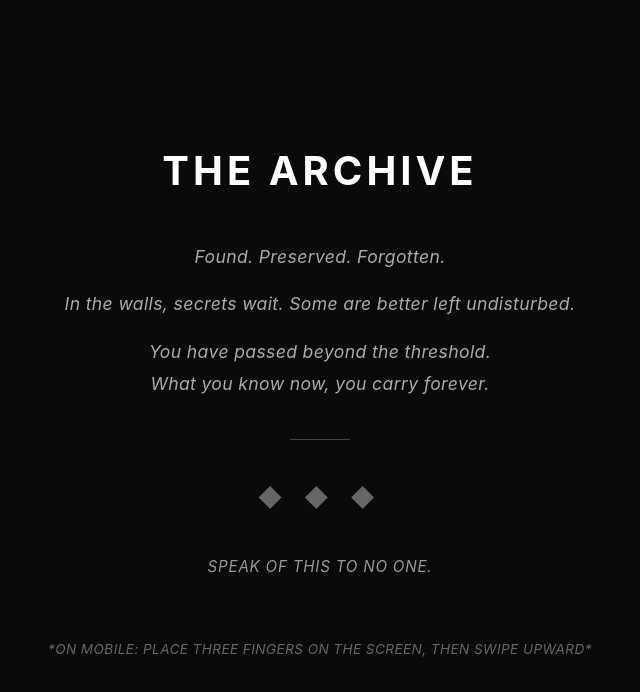
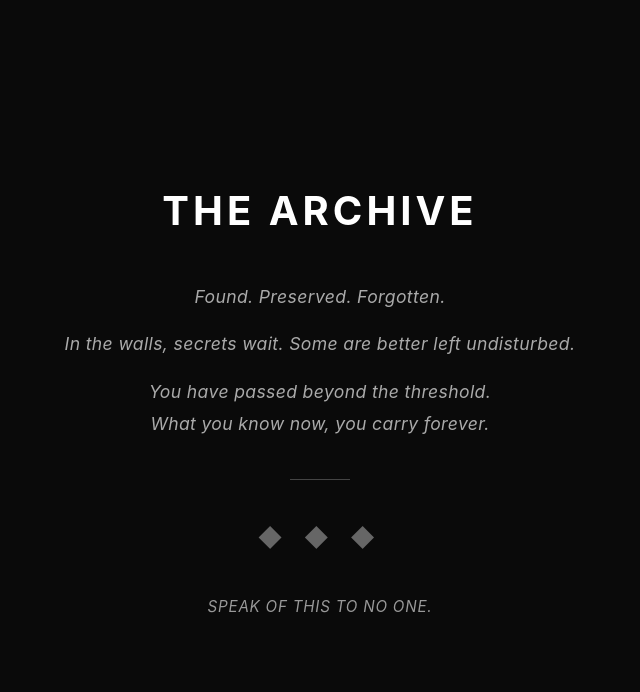
Before and after one commit to peasea123/squirrel-mummy, a Next.js app: page /inner in a window 1280 px wide. Shown: the top 692 px of the page, without its empty margins (320-960 px from the left). Built offline with nearby package versions, Linux system fonts and the light colour scheme; sample sign-in values are in the browser's storage.

Commit message:
Remove: upswipe hint text

```diff
--- a/app/inner/inner.module.css
+++ b/app/inner/inner.module.css
@@ -65,15 +65,6 @@
   font-size: 0.95rem;
   color: #999;
   letter-spacing: 0.05em;
-  font-style: italic;
-  text-transform: uppercase;
-}
-
-.hint {
-  margin-top: 60px;
-  font-size: 0.85rem;
-  color: #666;
-  letter-spacing: 0.03em;
   font-style: italic;
   text-transform: uppercase;
 }
--- a/app/inner/page.js
+++ b/app/inner/page.js
@@ -191,10 +191,6 @@ export default function InnerPage() {
           Speak of this to no one.
         </p>
 
-        <p className={styles.hint}>
-          *On mobile: Place three fingers on the screen, then swipe upward*
-        </p>
-
         {countdown > 0 && (
           <div className={styles.countdownOverlay}>
             <div className={styles.countdownText}>
```
